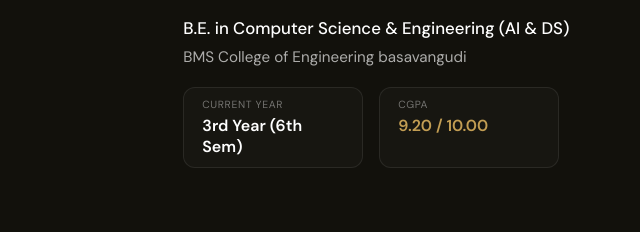
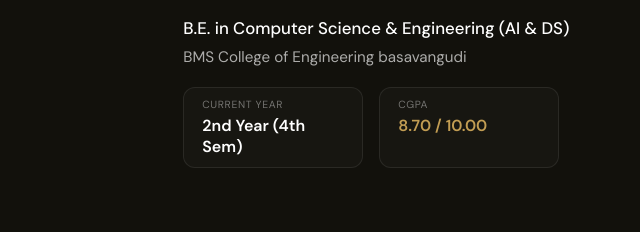
Before and after one commit to Sangamesh588/portfolio, a plain HTML site: page index.html in a window 1280 px wide. Shown: the part 1479-1711 px from the top of the page, 446-1086 px from the left. Drawn offline with nearby package versions, Linux system fonts and the light colour scheme.

Commit message:
Updated portfolio

```diff
--- a/index.html
+++ b/index.html
@@ -135,11 +135,11 @@
             <div class="education-stats">
               <div class="education-stat-box">
                 <span class="education-stat-label">Current Year</span>
-                <strong class="education-stat-value">3rd Year (6th Sem)</strong>
+                <strong class="education-stat-value">2nd Year (4th Sem)</strong>
               </div>
               <div class="education-stat-box">
                 <span class="education-stat-label">CGPA</span>
-                <strong class="education-stat-value highlight">9.20 / 10.00</strong>
+                <strong class="education-stat-value highlight">8.70 / 10.00</strong>
               </div>
             </div>
           </div>
```
